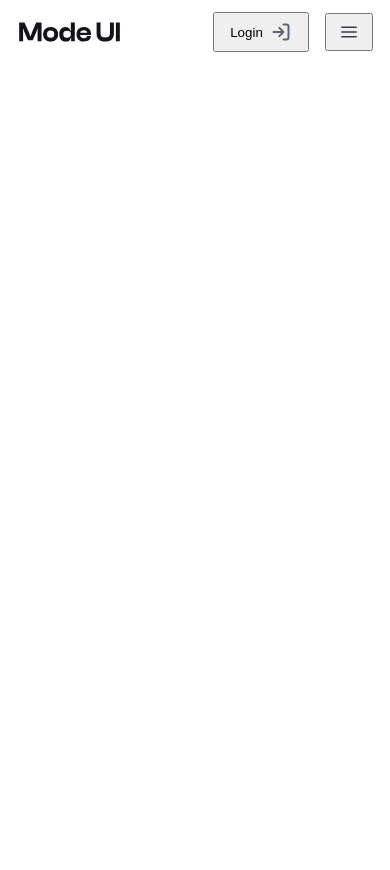
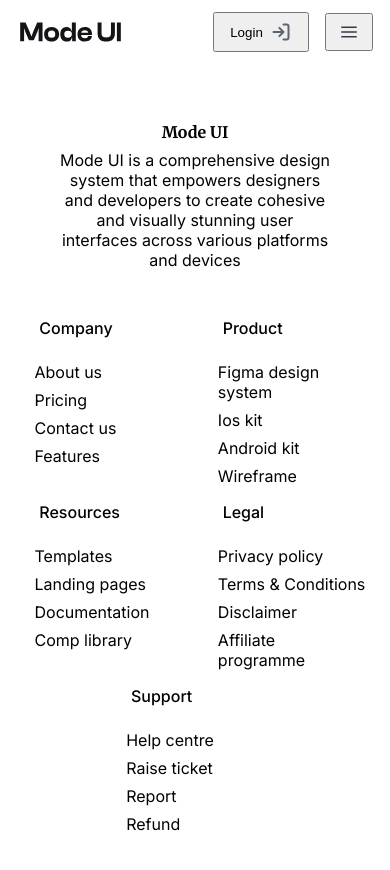
Before and after one commit to Divya-Raj7488/digilabs_assignment, a Next.js app: page / in a window 390 px wide. Shown: the top 870 px of the page. Before the commit the page ends 844 px from the top, so only its background shows below. Built offline with nearby package versions, Linux system fonts and the light colour scheme.

Commit message:
responsive footer created successfully

```diff
--- a/src/components/footer.js
+++ b/src/components/footer.js
@@ -1,9 +1,85 @@
-import React from 'react'
+import React from "react";
 
 export default function Footer() {
+  const footerData = [
+    {
+      key: 1,
+      name: "Company",
+      service1: "About us",
+      service2: "Pricing",
+      service3: "Contact us",
+      service4: "Features",
+    },
+    {
+      key: 2,
+      name: "Product",
+      service1: "Figma design system",
+      service2: "Ios kit",
+      service3: "Android kit",
+      service4: "Wireframe",
+    },
+    {
+      key: 3,
+      name: "Resources",
+      service1: "Templates",
+      service2: "Landing pages",
+      service3: "Documentation",
+      service4: "Comp library",
+    },
+    {
+      key: 4,
+      name: "Legal",
+      service1: "Privacy policy",
+      service2: "Terms & Conditions",
+      service3: "Disclaimer",
+      service4: "Affiliate programme",
+    },
+    {
+      key: 5,
+      name: "Support",
+      service1: "Help centre",
+      service2: "Raise ticket",
+      service3: "Report",
+      service4: "Refund",
+    },
+  ];
   return (
-    <div>
-
-    </div>
-  )
+    <div className="footer">
+      {/* <div className="footerContainer"> */}
+        <div className="uiDescription">
+          <div className="modeUi">Mode UI</div>
+          <div className="modeuiDescription">
+            Mode UI is a comprehensive design system that empowers designers and
+            developers to create cohesive and visually stunning user interfaces
+            across various platforms and devices
+          </div>
+        </div>
+        <div className="footerdiv">
+          {footerData.map(
+            ({ key, name, service1, service2, service3, service4 }) => {
+              return (
+                <div key={key} className="footerList">
+                  <div
+                    style={{
+                      fontWeight: "500",
+                      paddingLeft: "1rem",
+                    }}
+                  >
+                    {" "}
+                    {name}{" "}
+                  </div>
+                  <ul>
+                    <li> {service1} </li>
+                    <li> {service2} </li>
+                    <li> {service3} </li>
+                    <li> {service4} </li>
+                  </ul>
+                </div>
+              );
+            }
+          )}
+        </div>
+      {/* </div> */}
+     </div>
+  );
 }
--- a/src/components/navbar.js
+++ b/src/components/navbar.js
@@ -1,4 +1,4 @@
-"use client"
+"use client";
 import Image from "next/image";
 import Logo from "../../assets/Logo.svg";
 import loginArrow from "../../assets/loginArrow.svg";
@@ -8,12 +8,21 @@ import { useState } from "react";
 const Navbar = () => {
   const [Toggle, setToggle] = useState(false);
   const HandleMenubar = () => {
-    setToggle(!Toggle)
+    setToggle(!Toggle);
   };
   return (
     <div className="navbarContainer">
       <div className="nameAndLogo">
-        <Image src={Logo} width={139} height={48} alt="logo" priority={false} />
+        <Image
+          src={Logo}
+          width={139}
+          height={48}
+          alt="logo"
+          priority={false}
+          style={{
+            padding: "1px",
+          }}
+        />
       </div>
       <div className="navbarMenuItems">
         <ul>
--- a/styles/footer.scss
+++ b/styles/footer.scss
@@ -0,0 +1,46 @@
+@import url("https://fonts.googleapis.com/css2?family=Merriweather:wght@700&display=swap");
+.footer{
+    width: 100vw;
+    min-height: 100vh;
+    height: auto;
+    display: flex;
+    flex-direction: column;
+    justify-content: center;
+    align-items: center;
+}
+.uiDescription{
+    width: 100%;
+    display: flex;
+    flex-direction: column;
+    align-items: center;
+    gap: 0.5rem;
+}
+.modeuiDescription{
+    width: 70%;
+    min-height: 4rem;
+    height: auto;
+    text-align: center;
+}
+.modeUi{
+    font-family: Merriweather;
+}
+.footerdiv{
+    display: flex;
+    flex-direction: row;
+    justify-content: space-evenly;
+    flex-wrap: wrap;
+    margin-top: 3rem;
+}
+.footerList{
+    width: 10rem;
+    display: flex;
+    flex-direction: column;
+}
+.footerList ul{
+    padding-inline-start: 0px;
+    list-style-type: none;
+    padding-left: 0.7rem;
+}
+.footerList ul li{
+    margin-top: 0.5rem;
+}
--- a/styles/homepage.scss
+++ b/styles/homepage.scss
@@ -3,7 +3,8 @@ body {
 }
 .mainContainer {
   width: 100vw;
-  height: 100vh;
+  min-height: 100vh;
+  height: auto;
   display: flex;
   flex-direction: column;
   align-items: center;
```
